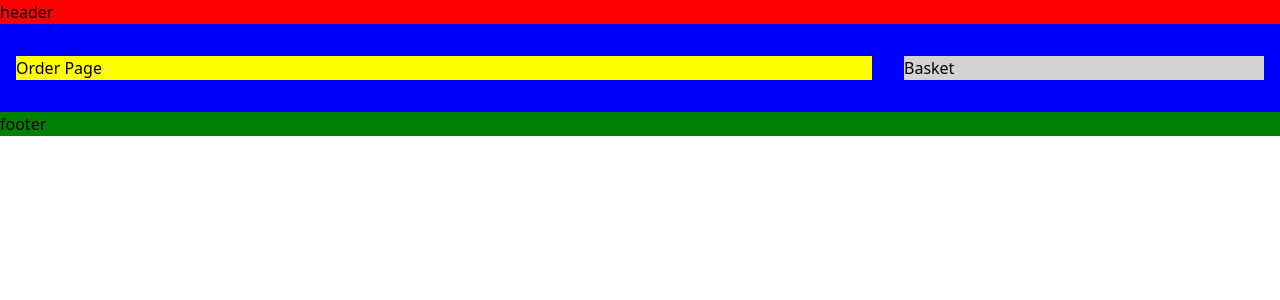
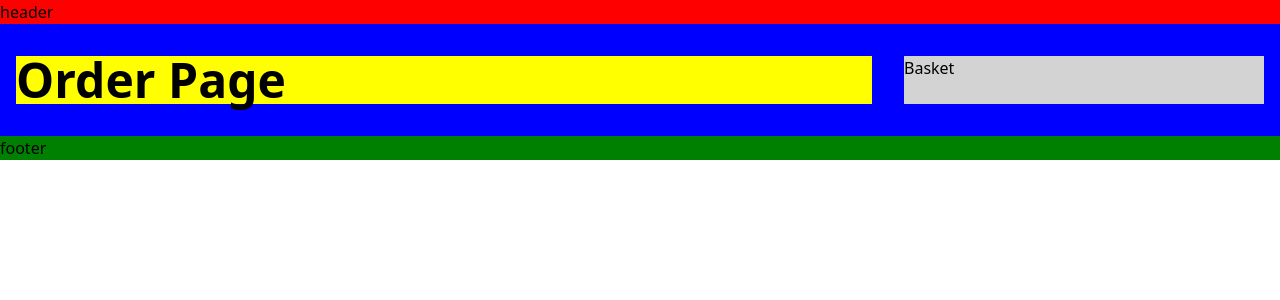
Before and after one commit to larsbeckdev/demo-bestell-app, a Vue app: page /bestellen in a window 1280 px wide. Shown: the top 300 px of the page. Built offline with nearby package versions, Linux system fonts and the light colour scheme.

Commit message:
Update heading style on OrderPage with larger font size and bold weight

```diff
--- a/src/pages/OrderPage.vue
+++ b/src/pages/OrderPage.vue
@@ -1,7 +1,7 @@
 <script setup></script>
 
 <template>
-  <h1>Order Page</h1>
+  <h1 class="text-5xl font-black">Order Page</h1>
 </template>
 
 <style scoped></style>
```
